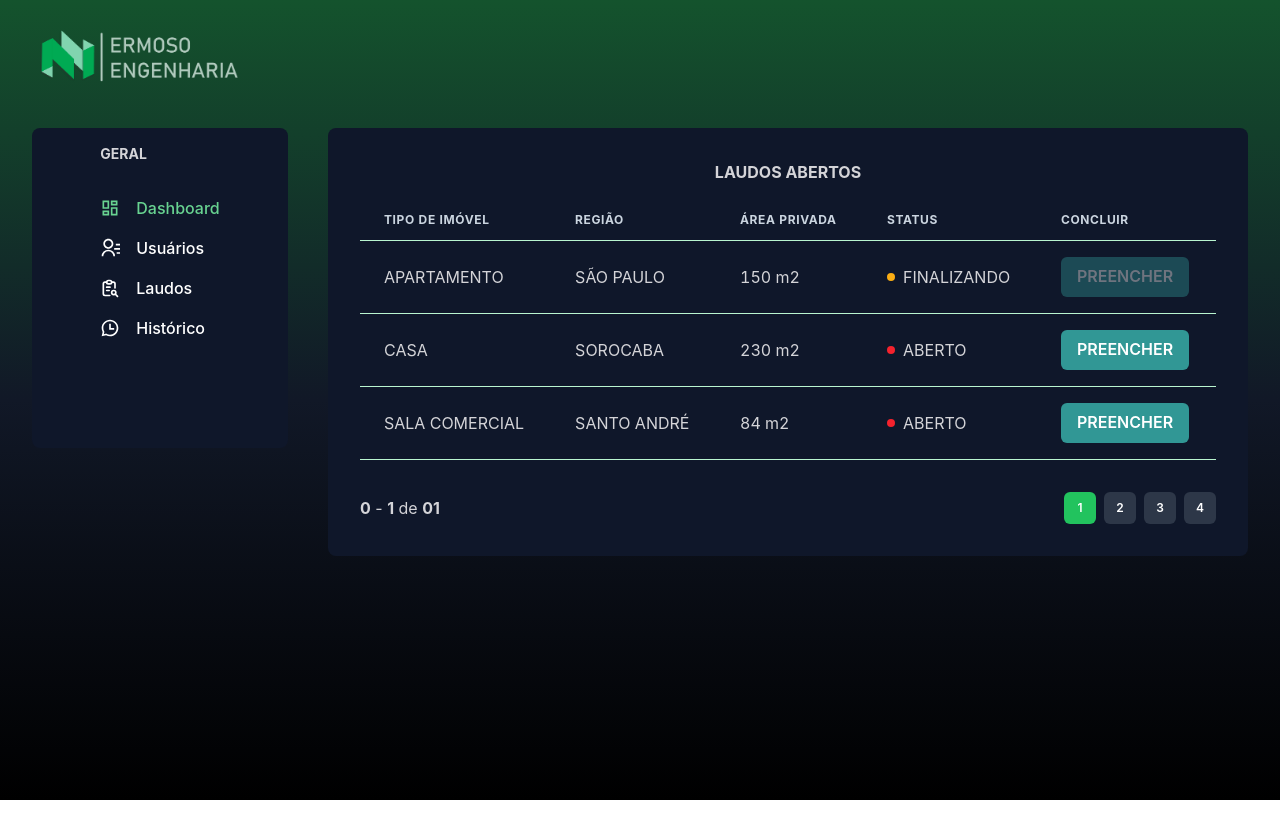
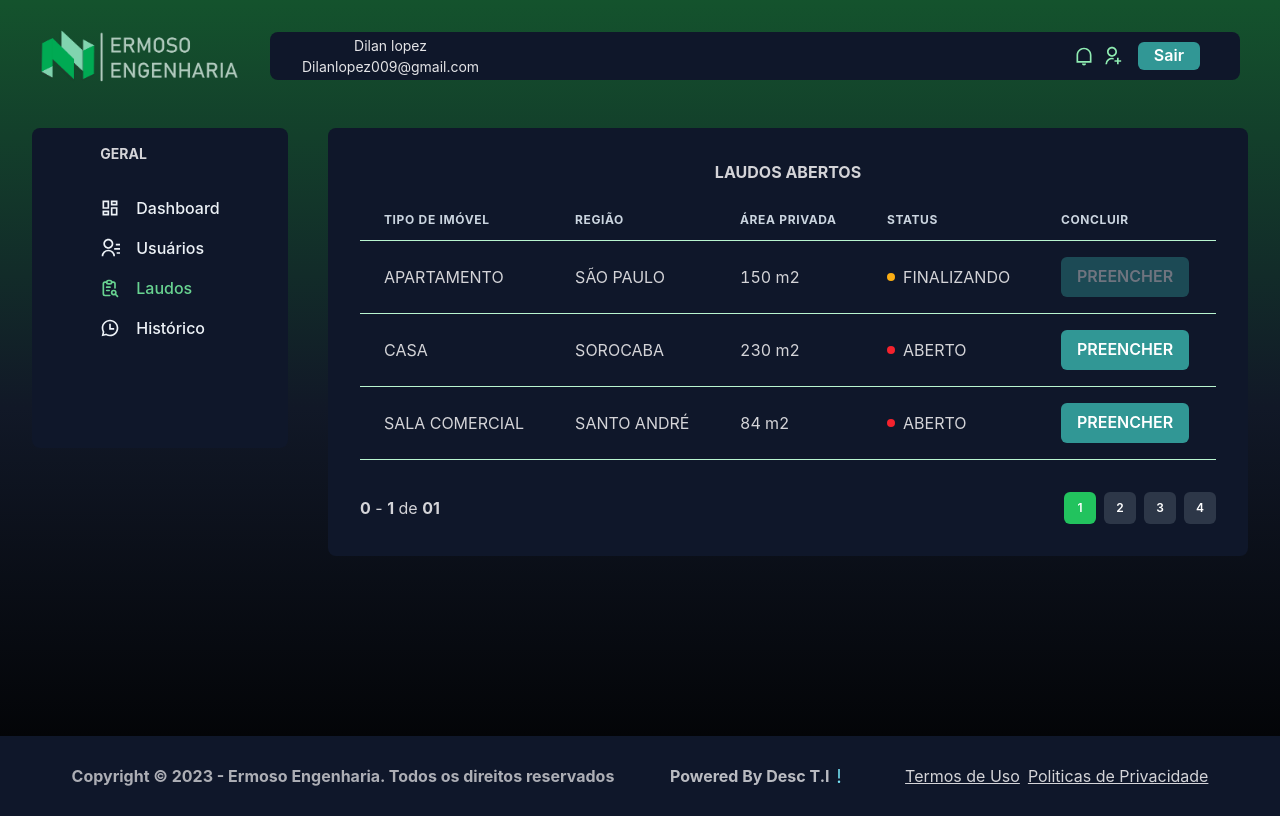
Before and after one commit to DevWeDesc/ErmosoEngenharia, a Next.js app: page /reports in a window 1280 px wide. Built offline with nearby package versions, Linux system fonts and the light colour scheme; no server answers.

Commit message:
finish componentizaiton

```diff
--- /dev/null
+++ b/src/components/ActiveLink.tsx
@@ -0,0 +1,33 @@
+import Link, {LinkProps} from "next/link"
+import { useRouter } from "next/router";
+import { ReactElement, cloneElement } from "react"
+
+interface ActiveLinkProps extends LinkProps {
+children: ReactElement
+matchExactHref?: boolean
+}
+
+export function ActiveLink({children, matchExactHref, ...rest}: ActiveLinkProps) {
+const { asPath} = useRouter()
+let isActive = false;
+if(matchExactHref && (asPath === rest.href || asPath === rest.as)) {
+  isActive = true;
+}
+
+if(!matchExactHref &&
+  (asPath.startsWith(String(rest.href))
+    ||
+  asPath.startsWith(String(rest.as))
+  ) ) {
+    isActive = true;
+  }
+ return (
+  <Link {...rest}>
+  {cloneElement(children, {
+
+    color: isActive ? "green.300" : "gray.100"
+  })}
+</Link>
+ )
+
+}
--- /dev/null
+++ b/src/components/Footer.tsx
@@ -0,0 +1,42 @@
+import { HStack, Button, Flex, Text, Icon, } from '@chakra-ui/react'
+import Link from 'next/link'
+import { AiOutlineExclamation } from 'react-icons/ai'
+export function Footer() {
+  return (
+    <Flex
+    justify="space-evenly"
+    w="full" className="bg-slate-900" h="10vh" align="center" p="4">
+
+     <Text
+     fontWeight="bold"
+     opacity="0.8"
+     className='text-zinc-300'
+     >Copyright © 2023 - Ermoso Engenharia. Todos os direitos reservados</Text>
+  <Flex
+  align="center"
+  direction="row"
+  as={Link}
+    href="https://www.descti.com.br"
+  >
+
+  <Text
+     fontWeight="bold"
+     opacity="0.8"
+     className='text-zinc-200'
+     >Powered By Desc T.I</Text>
+     <Icon as={AiOutlineExclamation} color="cyan.300" fontSize={20}/>
+
+  </Flex>
+
+  <Flex gap="2">
+    <Text  className='text-zinc-300 underline'>
+      Termos de Uso
+    </Text>
+    <Text  className='text-zinc-300  underline'>
+      Politicas de Privacidade
+    </Text>
+  </Flex>
+
+    </Flex>
+  )
+}
--- a/src/components/Header.tsx
+++ b/src/components/Header.tsx
@@ -1,15 +1,26 @@
-import {Flex} from "@chakra-ui/react"
-import logo from "../../public/hermosoLogo.png";
-import Image from "next/image";
+import { HStack, Button, Flex, Text, Icon } from '@chakra-ui/react'
+import logo from '../../public/hermosoLogo.png'
+import Image from 'next/image'
+import { RiNotificationLine, RiUserAddLine } from 'react-icons/ri'
+import { useRouter } from 'next/router'
+import { toast } from 'react-toastify'
 
 export function Header() {
+  const{push} = useRouter()
+  const handleLogOut = () => {
+      push('/')
+      toast.warning('Saindo !!',{ theme: 'dark'})
+  }
   return (
-<Flex className="w-full max-w-screen-xl h-20
+    <Flex
+    h="10vh"
+      className="w-full max-w-screen-xl
   mx-auto
   mt-4
   px-6
   items-center
-  " >
+  "
+    >
       <Image
         className=" mb-4 m-4 "
         src={logo}
@@ -18,7 +29,40 @@ export function Header() {
         alt="Logo Image"
       />
 
+      <Flex
+        p="4"
+        textAlign="center"
+        className="bg-slate-900
+        "
+        rounded="8"
+        maxHeight="48px"
+        width="100%"
+        m="4"
+        align="center"
+        justify="space-between"
+      >
+        <Flex m="2" p="2" direction="column">
+          <Text fontSize="sm" className="text-zinc-200">
+            Dilan lopez
+          </Text>
+          <Text fontSize="sm" className="text-zinc-200">
+            Dilanlopez009@gmail.com
+          </Text>
+        </Flex>
 
+        <Flex m="2" p="2" direction="row" gap="2">
+          <HStack spacing="2" gap="2">
+            <Icon as={RiNotificationLine} color="whatsapp.200"  fontSize={20} />
+            <Icon as={RiUserAddLine} color="whatsapp.200"
+            fontSize={20} />
+          </HStack>
+          <Button
+            onClick={() => handleLogOut()}
+          m="2" colorScheme="teal" maxHeight="28px">
+            Sair
+          </Button>
+        </Flex>
+      </Flex>
     </Flex>
   )
 }
--- a/src/components/NavLink.tsx
+++ b/src/components/NavLink.tsx
@@ -1,17 +1,22 @@
-import {Box, Stack, Text, Link, Icon, Flex} from '@chakra-ui/react'
+import { Text, Link, Icon, LinkProps } from '@chakra-ui/react'
 import { ElementType } from 'react'
-import {RiDashboardLine, RiContactsLine, RiChatHistoryLine} from 'react-icons/ri'
+import { ActiveLink } from './ActiveLink'
 
-interface NavLinkProps {
+interface NavLinkProps extends LinkProps {
   icon: ElementType
-  title: string;
+  title: string
+  href: string;
 }
 
-export function NavLink({icon, title} : NavLinkProps) {
+export function NavLink({ icon, title, href, ...rest }: NavLinkProps) {
   return (
-    <Link display="flex" alignItems="center" color="green.300">
-    <Icon as={icon} fontSize="20" />
-    <Text ml='4'fontWeight="medium">{title}</Text>
-    </Link>
+    <ActiveLink href={href} passHref >
+      <Link {...rest}  display="flex" alignItems="center" color="green.300">
+      <Icon as={icon} fontSize="20" />
+      <Text ml="4" fontWeight="medium">
+        {title}
+      </Text>
+      </Link>
+    </ActiveLink>
   )
 }
--- a/src/components/Sidebar.tsx
+++ b/src/components/Sidebar.tsx
@@ -1,6 +1,7 @@
-import {Box, Stack, Text, Link, Icon, Flex} from '@chakra-ui/react'
+import {Box, Stack, Text, Flex} from '@chakra-ui/react'
 import {RiDashboardLine, RiContactsLine, RiChatHistoryLine} from 'react-icons/ri'
 import { TbReportSearch } from 'react-icons/tb'
+import { NavLink } from './NavLink'
 export function Sidebar() {
   return (
       <Flex justify="center" m="2" p="4" borderRadius='8' className='text-white w-64 h-80 bg-slate-900 rounded-sm first-letter:
@@ -10,27 +11,13 @@ export function Sidebar() {
           <Box>
             <Text className='font-bold text-zinc-300 text-sm'>GERAL</Text>
             <Stack spacing="4" className='mt-8' align="stretch">
-            <Link href='/home' display="flex" alignItems="center" color="green.300">
-            <Icon as={RiDashboardLine} fontSize="20" />
-            <Text ml='4'fontWeight="medium">Dashboard</Text>
-            </Link>
+              <NavLink href='/home' title='Dashboard' icon={RiDashboardLine} />
 
-            <Link  href='/users' display="flex" alignItems="center">
-            <Icon as={RiContactsLine} fontSize="20" />
-            <Text ml='4'fontWeight="medium">Usuários</Text>
-            </Link>
+              <NavLink href='/users' title='Usuários' icon={RiContactsLine} />
 
-            <Link  href='/reports' display="flex" alignItems="center">
-            <Icon as={TbReportSearch} fontSize="20" />
-            <Text ml='4'fontWeight="medium">Laudos</Text>
-            </Link>
+              <NavLink href='/reports' title='Laudos' icon={TbReportSearch} />
 
-            <Link href='/history'  display="flex" alignItems="center">
-            <Icon as={RiChatHistoryLine} fontSize="20" />
-            <Text ml='4'fontWeight="medium">Histórico</Text>
-            </Link>
-
-
+              <NavLink href='/history' title='Histórico' icon={RiChatHistoryLine} />
             </Stack>
           </Box>
         </Stack>
--- a/src/pages/_app.tsx
+++ b/src/pages/_app.tsx
@@ -3,11 +3,15 @@ import type { AppProps } from 'next/app'
 import { ToastContainer } from 'react-toastify';
 import { ChakraProvider } from '@chakra-ui/react'
 import { AuthProvider } from '@/contexts/AuthContext';
+import { Footer } from '@/components/Footer';
+import { Header } from '@/components/Header';
 export default function App({ Component, pageProps }: AppProps) {
   return (
     <ChakraProvider>
+      <Header />
       <AuthProvider>
       <Component {...pageProps} />
+      <Footer />
      <ToastContainer  autoClose={3000}/>
       </AuthProvider>
     </ChakraProvider>
--- a/src/pages/history/index.tsx
+++ b/src/pages/history/index.tsx
@@ -9,8 +9,7 @@ const Status = dynamic(() => import("../reports/styles").then((mod) => mod.Statu
 export default function History() {
 
   return (
-<Flex direction="column" h="100vh">
-    <Header />
+<Flex direction="column" h="80vh">
     <Flex w="100%" my="6" maxWidth={1480} mx="auto" px="6">
       <Sidebar />
       <SimpleGrid flex='1' gap="4" minChildWidth="320px" alignItems="flex-start" >
--- a/src/pages/home.tsx
+++ b/src/pages/home.tsx
@@ -2,6 +2,7 @@ import { Header } from "@/components/Header";
 import { Sidebar } from "@/components/Sidebar";
 import dynamic from "next/dynamic";
 import { Flex, SimpleGrid, Box, Text, theme } from "@chakra-ui/react";
+import { Footer } from "@/components/Footer";
 const Chart = dynamic(() => import  ('react-apexcharts'),{
   ssr: false
 } )
@@ -81,8 +82,7 @@ const series = [
 export default function Home() {
 
   return (
-<Flex direction="column" h="100vh">
-    <Header />
+<Flex direction="column" h="80vh">
     <Flex w="100%" my="6" maxWidth={1480} mx="auto" px="6">
       <Sidebar />
       <SimpleGrid flex='1' gap="4" minChildWidth="320px" alignItems="flex-start" >
--- a/src/pages/reports/index.tsx
+++ b/src/pages/reports/index.tsx
@@ -11,8 +11,7 @@ const Status = dynamic(() => import("./styles").then((mod) => mod.Status), {
 export default function Reports() {
 
   return (
-<Flex direction="column" h="100vh">
-    <Header />
+<Flex direction="column" h="80vh">
     <Flex w="100%" my="6" maxWidth={1480} mx="auto" px="6">
       <Sidebar />
       <SimpleGrid flex='1' gap="4" minChildWidth="320px" alignItems="flex-start" >
--- a/src/pages/users/index.tsx
+++ b/src/pages/users/index.tsx
@@ -5,8 +5,7 @@ import { Flex, SimpleGrid, Box, Table, Thead, Th, Tr, Tbody, Td, Button, Heading
 import { RiAddLine, RiPencilLine } from "react-icons/ri";
 export default function Users() {
   return (
-<Flex direction="column" h="100vh">
-    <Header />
+<Flex direction="column"h="80vh">
     <Flex w="100%" my="6" maxWidth={1480} mx="auto" px="6">
       <Sidebar />
       <SimpleGrid flex='1' gap="4" minChildWidth="320px" alignItems="flex-start" >
```
Lines whose indentation alone changed are shown as unchanged.
